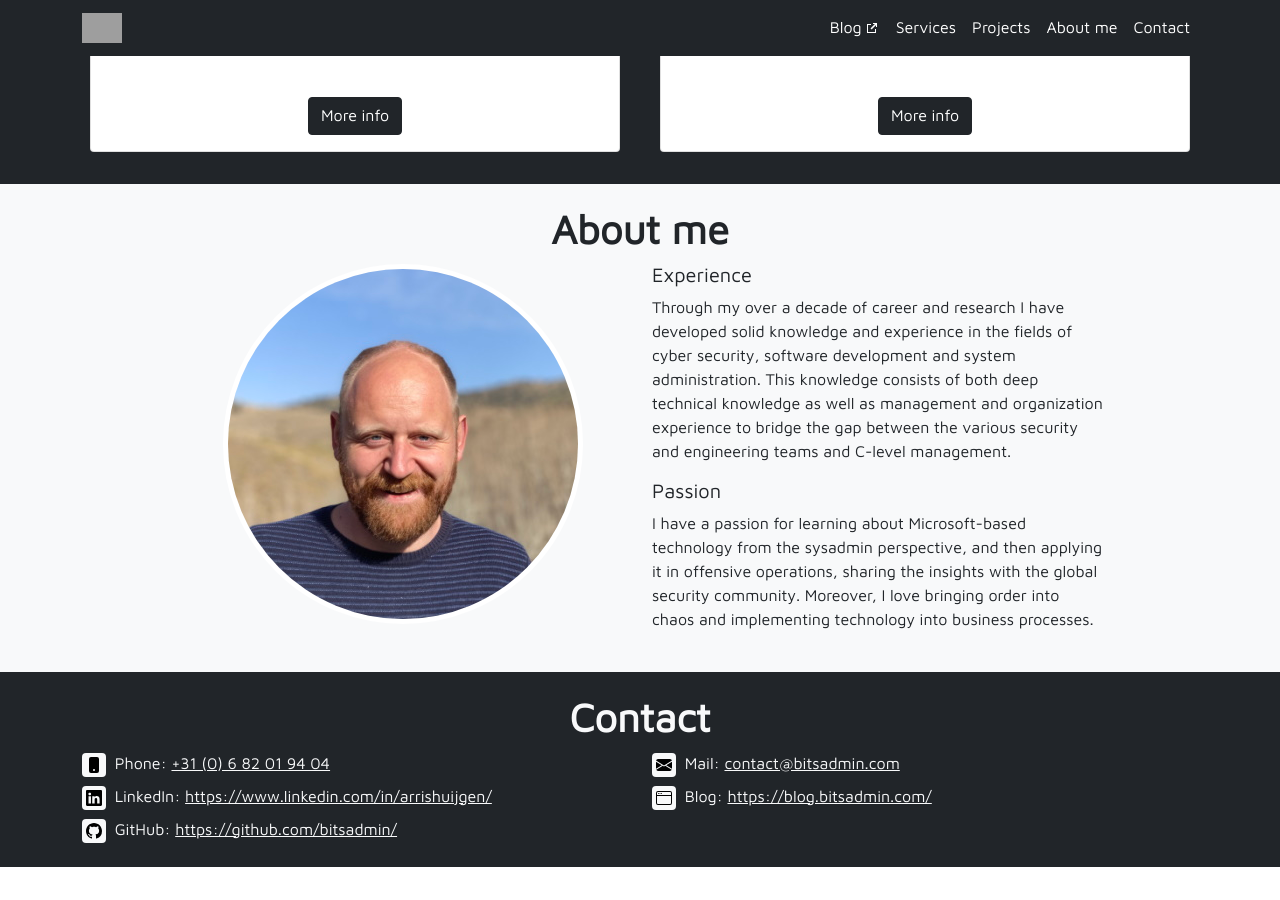
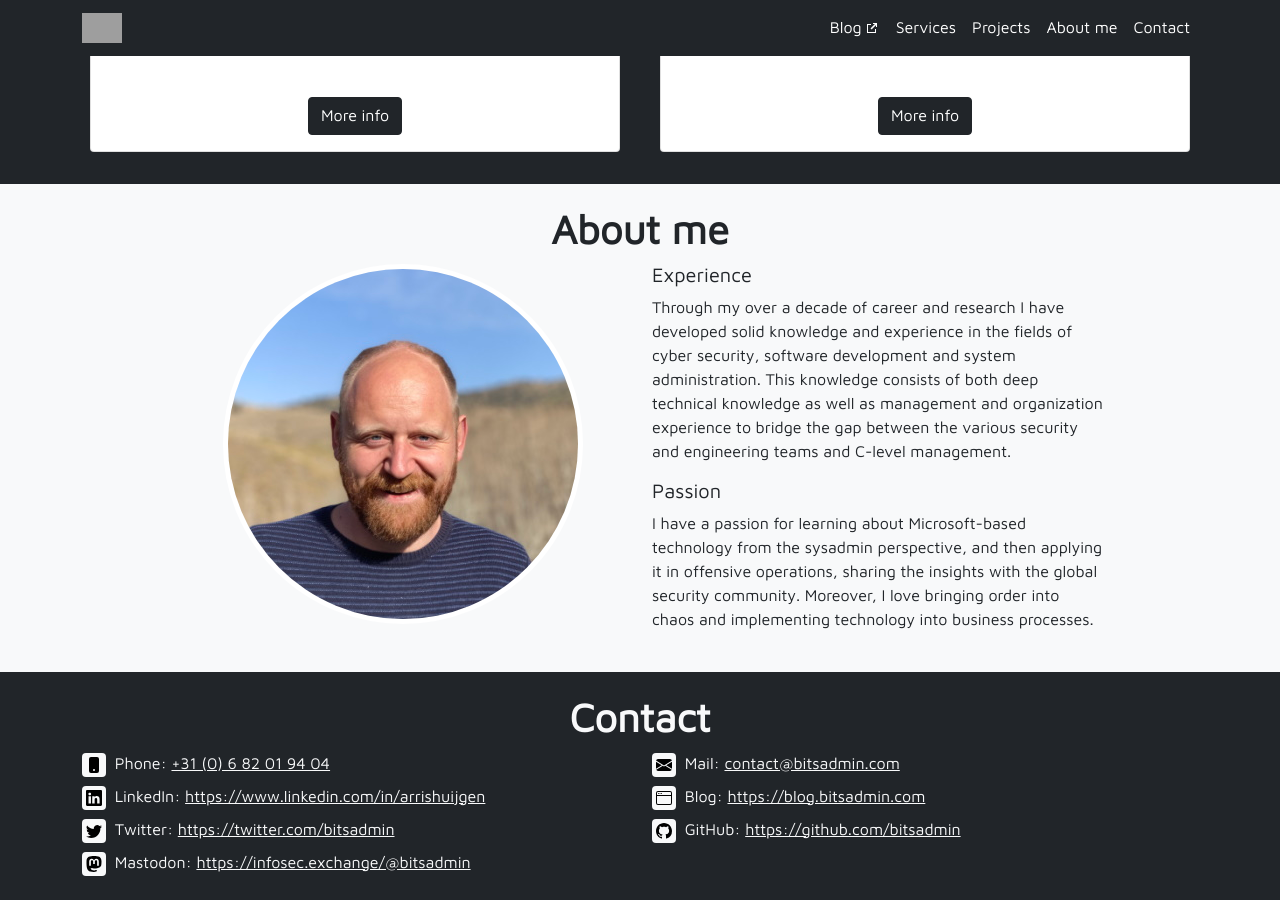
Before and after one commit to bitsadmincom/bitsadmin.com, a Jekyll site: the page built from index.html, in a window 1280 px wide and 900 px high, scrolled down 1520 px. Built offline with Jekyll 4.4.1, drawn with Linux system fonts in a browser that asks for light colours; before the commit the page ends 2387 px from its top, so only the background shows below that; grey boxes are pictures that could not be loaded.

Commit message:
Added Twitter and Mastodon to contact section

```diff
--- a/_includes/contact.html
+++ b/_includes/contact.html
@@ -14,15 +14,23 @@
     </div>
     <div class="row justify-content-center">
         <div class="col-lg-6 pb-2">
-            <img src="/assets/images/icons/linkedin.svg" class="me-1 rounded bg-light"> LinkedIn: <a class="link-light" href="https://www.linkedin.com/in/arrishuijgen/">https://www.linkedin.com/in/arrishuijgen/</a>
+            <img src="/assets/images/icons/linkedin.svg" class="me-1 rounded bg-light"> LinkedIn: <a class="link-light" href="https://www.linkedin.com/in/arrishuijgen/">https://www.linkedin.com/in/arrishuijgen</a>
         </div>
         <div class="col-lg-6 pb-2">
-            <img src="/assets/images/icons/window.svg" class="me-1 rounded bg-light"> Blog: <a class="link-light" href="https://blog.bitsadmin.com/">https://blog.bitsadmin.com/</a>
+            <img src="/assets/images/icons/window.svg" class="me-1 rounded bg-light"> Blog: <a class="link-light" href="https://blog.bitsadmin.com/">https://blog.bitsadmin.com</a>
         </div>
     </div>
     <div class="row justify-content-center">
         <div class="col-lg-6 pb-2">
-            <img src="/assets/images/icons/github.svg" class="me-1 rounded bg-light"> GitHub: <a class="link-light" href="https://github.com/bitsadmin/">https://github.com/bitsadmin/</a>
+            <img src="/assets/images/icons/twitter.svg" class="me-1 rounded bg-light"> Twitter: <a class="link-light" href="https://twitter.com/bitsadmin/">https://twitter.com/bitsadmin</a>
+        </div>
+        <div class="col-lg-6 pb-2">
+            <img src="/assets/images/icons/github.svg" class="me-1 rounded bg-light"> GitHub: <a class="link-light" href="https://github.com/bitsadmin/">https://github.com/bitsadmin</a>
+        </div>
+    </div>
+    <div class="row justify-content-center">
+        <div class="col-lg-6 pb-2">
+            <img src="/assets/images/icons/mastodon.svg" class="me-1 rounded bg-light"> Mastodon: <a rel="me" class="link-light" href="https://infosec.exchange/@bitsadmin">https://infosec.exchange/@bitsadmin</a>
         </div>
         <div class="col-lg-6 pb-2">
             &nbsp;
```
Also changed, not shown: assets/images/icons/mastodon.svg (added).
